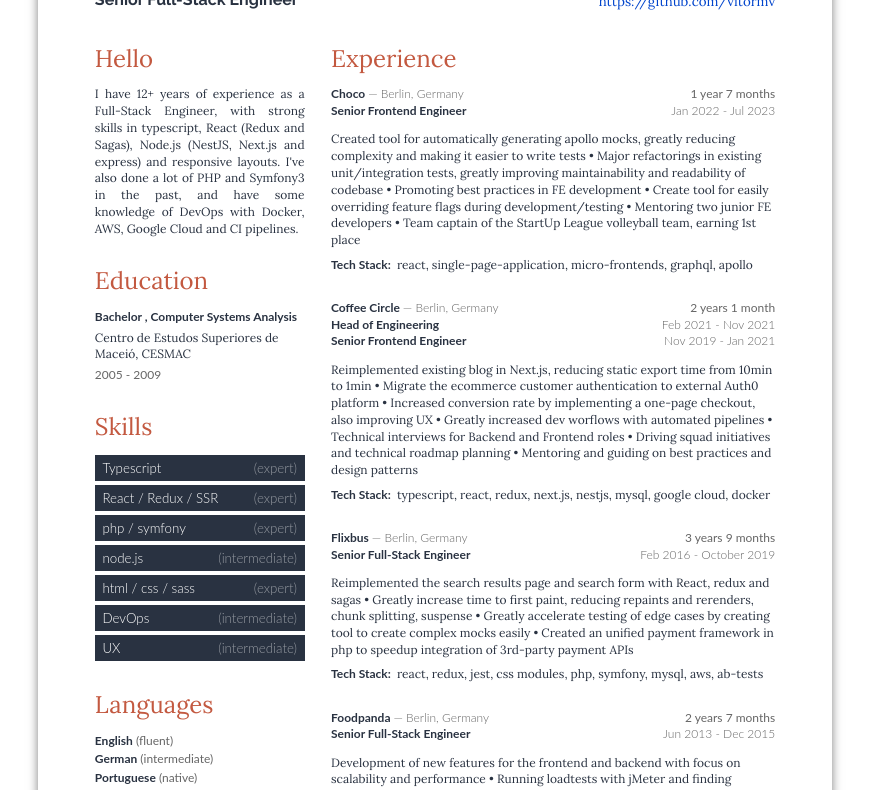
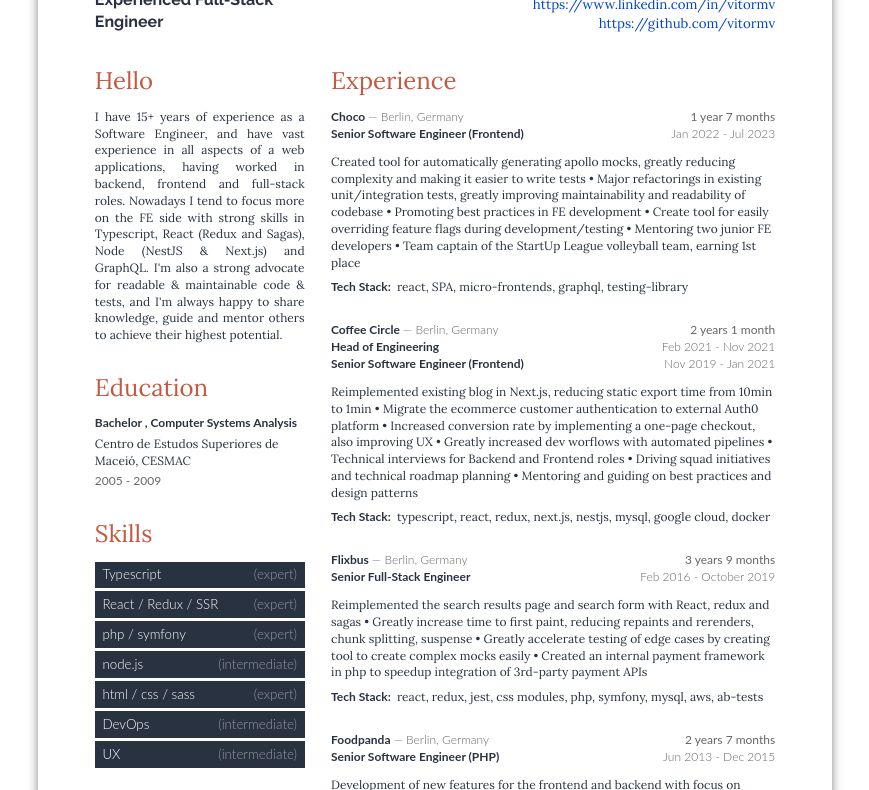
Before and after one commit to vitormv/vmello-website, an Astro site: page /resume in a window 1280 px wide. Shown: the part 154-944 px from the top of the page, without its empty margins (205-1074 px from the left). Built offline with nearby package versions, Linux system fonts and the light colour scheme; Astro itself is replaced by a stand-in of ours.

Commit message:
working things again

```diff
--- a/src/components/Hero.astro
+++ b/src/components/Hero.astro
@@ -19,7 +19,7 @@
       <a class="link" target="_blank" href="https://www.choco.com" rel="noreferrer">
         <span>Choco</span>
       </a>
-      .
+       .
     </p>
 
     <div class="flex justify-center gap-4 pt-10 md:hidden">
--- a/src/content/resume.yml
+++ b/src/content/resume.yml
@@ -1,11 +1,14 @@
 slug: resume
 title: Vitor Mello
-subtitle: Senior Full-Stack Engineer
+subtitle: Experienced Full-Stack Engineer
 summary: >
-  I have 12+ years of experience as a Full-Stack Engineer, with strong skills in typescript,
-  React (Redux and Sagas), Node.js (NestJS, Next.js and express) and responsive layouts.
-  I've also done a lot of PHP and Symfony3 in the past, and have some knowledge of
-  DevOps with Docker, AWS, Google Cloud and CI pipelines.
+  I have 15+ years of experience as a Software Engineer, and have vast experience in all aspects of
+  a web applications, having worked in backend, frontend and full-stack roles. Nowadays I tend to
+  focus more on the FE side with strong skills in Typescript, React (Redux and Sagas), Node
+  (NestJS & Next.js) and GraphQL.
+
+  I'm also a strong advocate for readable & maintainable code & tests, and I'm always happy to
+  share knowledge, guide and mentor others to achieve their highest potential.
 
 links:
   - name: vitor@vmello.com
@@ -31,7 +34,7 @@
     location: Berlin, Germany
     duration: 1 year 7 months
     positions:
-      - position: Senior Frontend Engineer
+      - position: Senior Software Engineer (Frontend)
         date: Jan 2022 - Jul 2023
     summary: >
       Created tool for automatically generating apollo mocks, greatly reducing complexity
@@ -43,7 +46,7 @@
       • Mentoring two junior FE developers
       • Team captain of the StartUp League volleyball team, earning 1st place
     tags: >
-      react, single-page-application, micro-frontends, graphql, apollo
+      react, SPA, micro-frontends, graphql, testing-library
 
   - company: Coffee Circle
     location: Berlin, Germany
@@ -51,7 +54,7 @@
     positions:
       - position: Head of Engineering
         date: Feb 2021 - Nov 2021
-      - position: Senior Frontend Engineer
+      - position: Senior Software Engineer (Frontend)
         date: Nov 2019 - Jan 2021
     summary: >
       Reimplemented existing blog in Next.js, reducing static export time from 10min to 1min
@@ -74,7 +77,7 @@
       Reimplemented the search results page and search form with React, redux and sagas
       • Greatly increase time to first paint, reducing repaints and rerenders, chunk splitting, suspense
       • Greatly accelerate testing of edge cases by creating tool to create complex mocks easily
-      • Created an unified payment framework in php to speedup integration of 3rd-party payment APIs
+      • Created an internal payment framework in php to speedup integration of 3rd-party payment APIs
     tags: >
       react, redux, jest, css modules, php, symfony, mysql, aws, ab-tests
 
@@ -82,7 +85,7 @@
     location: Berlin, Germany
     duration: 2 years 7 months
     positions:
-      - position: Senior Full-Stack Engineer
+      - position: Senior Software Engineer (PHP)
         date: Jun 2013 - Dec 2015
     summary: >
       Development of new features for the frontend and backend with focus on scalability and performance
@@ -98,7 +101,7 @@
     positions:
       - position: Lead Software Engineer
         date: Nov 2012 - May 2013
-      - position: Senior Full-Stack Engineer
+      - position: Senior Software Engineer (PHP)
         date: Feb 2012 - Oct 2012
     summary: ~
     tags: ~
--- a/src/layouts/LayoutPrint.astro
+++ b/src/layouts/LayoutPrint.astro
@@ -7,7 +7,7 @@
 const { title } = Astro.props;
 ---
 
-<!DOCTYPE html>
+<!doctype html>
 <html lang="en">
   <head>
     <meta charset="UTF-8" />
--- a/src/layouts/LayoutWeb.astro
+++ b/src/layouts/LayoutWeb.astro
@@ -10,7 +10,7 @@
 const { title } = Astro.props;
 ---
 
-<!DOCTYPE html>
+<!doctype html>
 <html lang="en">
   <head>
     <meta charset="UTF-8" />
@@ -82,21 +82,24 @@
 
   @font-face {
     font-family: Biotif;
-    src: url('/assets/fonts/biotif.woff2') format('woff2'),
+    src:
+      url('/assets/fonts/biotif.woff2') format('woff2'),
       url('/assets/fonts/biotif.woff') format('woff');
   }
 
   @font-face {
     font-family: Bogart;
     font-weight: bold;
-    src: url('/assets/fonts/bogart-semi.woff2') format('woff2'),
+    src:
+      url('/assets/fonts/bogart-semi.woff2') format('woff2'),
       url('/assets/fonts/bogart-semi.woff') format('woff');
   }
 
   @font-face {
     font-family: Bogart;
     font-weight: normal;
-    src: url('/assets/fonts/bogart.woff2') format('woff2'),
+    src:
+      url('/assets/fonts/bogart.woff2') format('woff2'),
       url('/assets/fonts/bogart.woff') format('woff');
   }
 
```
Also changed, not shown: package.json (+8 -10 lines), .eslintrc.cjs, .prettierrc.mjs (added), 3 other files.
